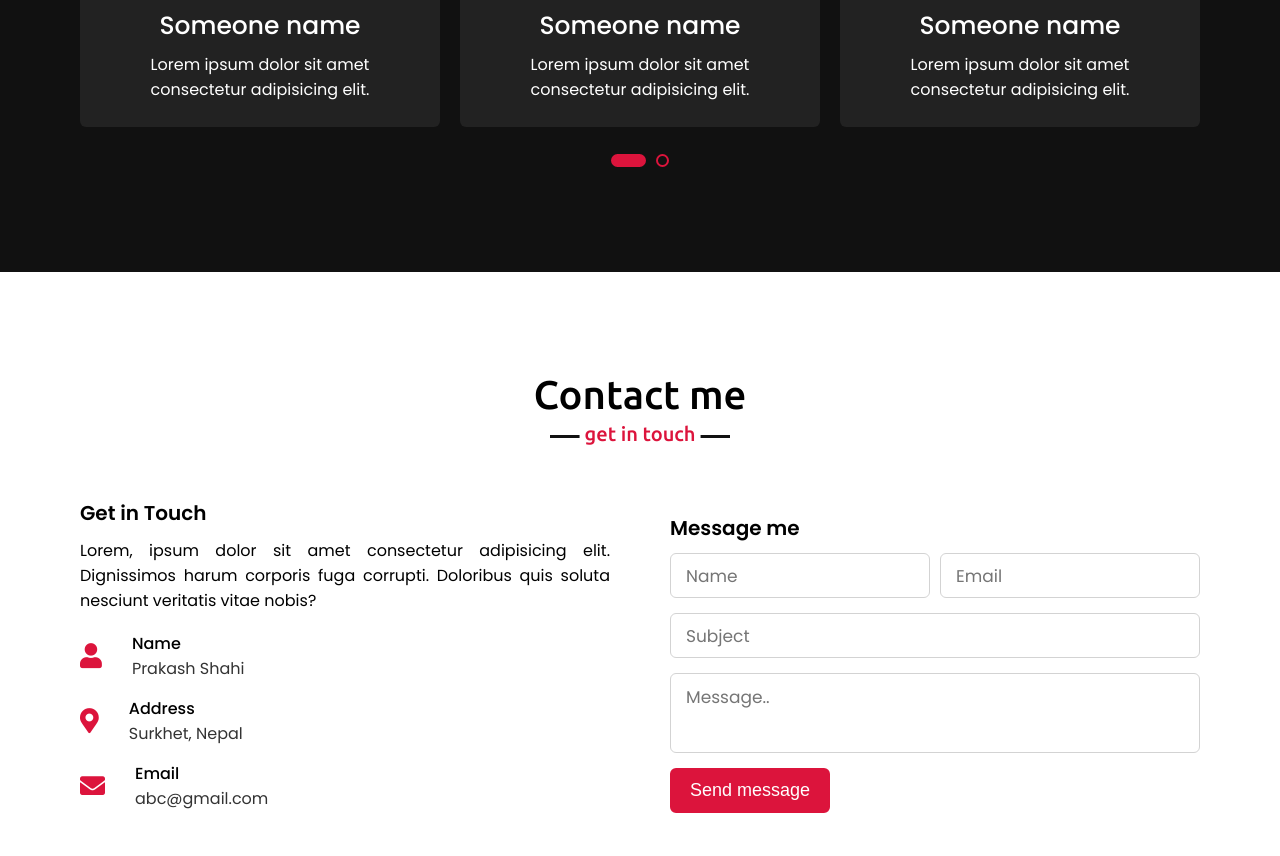
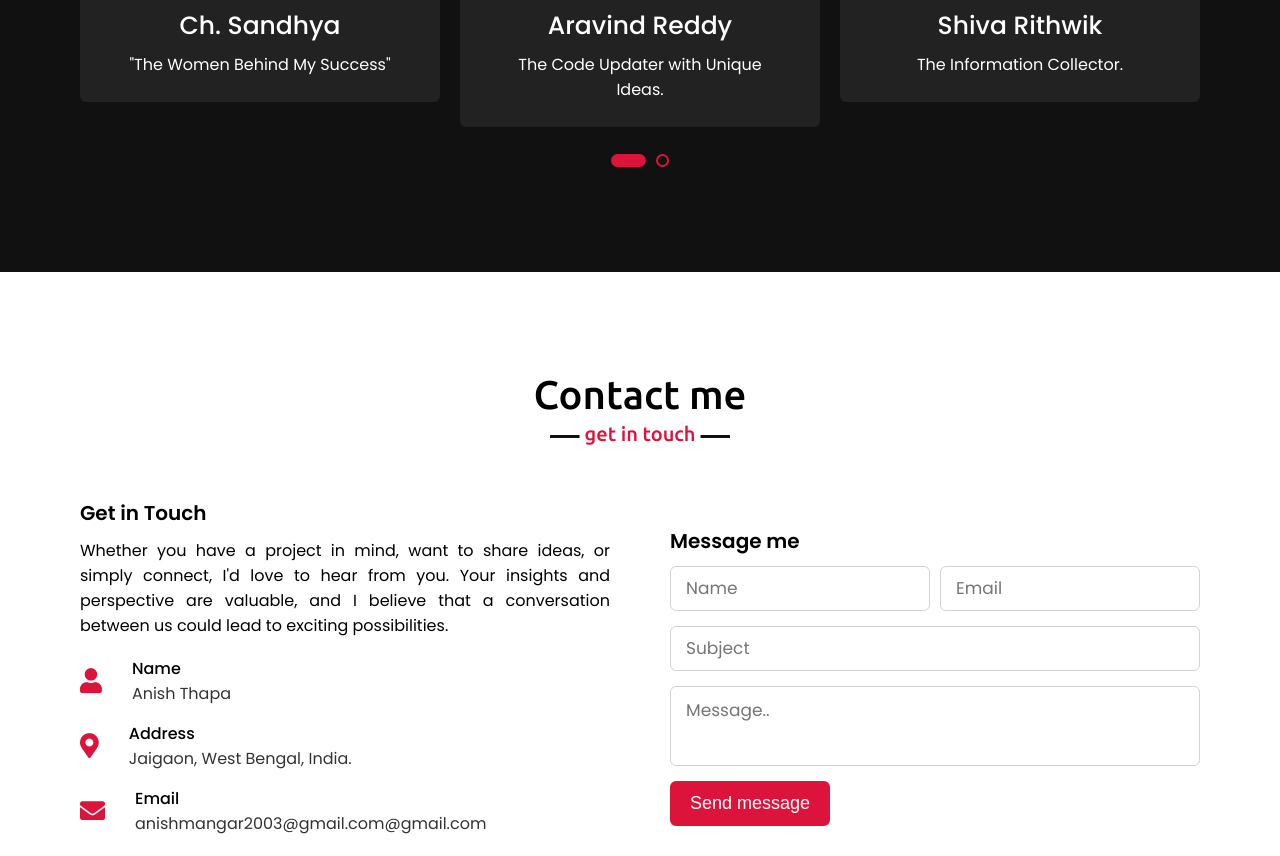
Before and after one commit to AnishThapaMangar/My-Resume, a plain HTML site: page index.html in a window 1280 px wide. Shown: the part 3202-4058 px from the top of the page. Drawn offline with nearby package versions, Linux system fonts and the light colour scheme.

Commit message:
index.html

```diff
--- a/index.html
+++ b/index.html
@@ -174,22 +174,22 @@ Internship Period: April 2024 - June 2024<br>
                 <div class="card">
                     <div class="box">
                         <img src="images/profile-2.jpeg" alt="">
-                        <div class="text">Someone name</div>
-                        <p>Lorem ipsum dolor sit amet consectetur adipisicing elit.</p>
+                        <div class="text">Ch. Sandhya</div>
+                        <p>"The Women Behind My Success"</p>
                     </div>
                 </div>
                 <div class="card">
                     <div class="box">
                         <img src="images/profile-3.jpeg" alt="">
-                        <div class="text">Someone name</div>
-                        <p>Lorem ipsum dolor sit amet consectetur adipisicing elit.</p>
+                        <div class="text">Aravind Reddy</div>
+                        <p>The Code Updater with Unique Ideas.</p>
                     </div>
                 </div>
                 <div class="card">
                     <div class="box">
                         <img src="images/profile-4.jpeg" alt="">
-                        <div class="text">Someone name</div>
-                        <p>Lorem ipsum dolor sit amet consectetur adipisicing elit.</p>
+                        <div class="text">Shiva Rithwik</div>
+                        <p>The Information Collector.</p>
                     </div>
                 </div>
                 <div class="card">
@@ -210,27 +210,27 @@ Internship Period: April 2024 - June 2024<br>
             <div class="contact-content">
                 <div class="column left">
                     <div class="text">Get in Touch</div>
-                    <p>Lorem, ipsum dolor sit amet consectetur adipisicing elit. Dignissimos harum corporis fuga corrupti. Doloribus quis soluta nesciunt veritatis vitae nobis?</p>
+                    <p>Whether you have a project in mind, want to share ideas, or simply connect, I'd love to hear from you. Your insights and perspective are valuable, and I believe that a conversation between us could lead to exciting possibilities.</p>
                     <div class="icons">
                         <div class="row">
                             <i class="fas fa-user"></i>
                             <div class="info">
                                 <div class="head">Name</div>
-                                <div class="sub-title">Prakash Shahi</div>
+                                <div class="sub-title">Anish Thapa</div>
                             </div>
                         </div>
                         <div class="row">
                             <i class="fas fa-map-marker-alt"></i>
                             <div class="info">
                                 <div class="head">Address</div>
-                                <div class="sub-title">Surkhet, Nepal</div>
+                                <div class="sub-title">Jaigaon, West Bengal, India.</div>
                             </div>
                         </div>
                         <div class="row">
                             <i class="fas fa-envelope"></i>
                             <div class="info">
                                 <div class="head">Email</div>
-                                <div class="sub-title">abc@gmail.com</div>
+                                <div class="sub-title">anishmangar2003@gmail.com@gmail.com</div>
                             </div>
                         </div>
                     </div>
```
